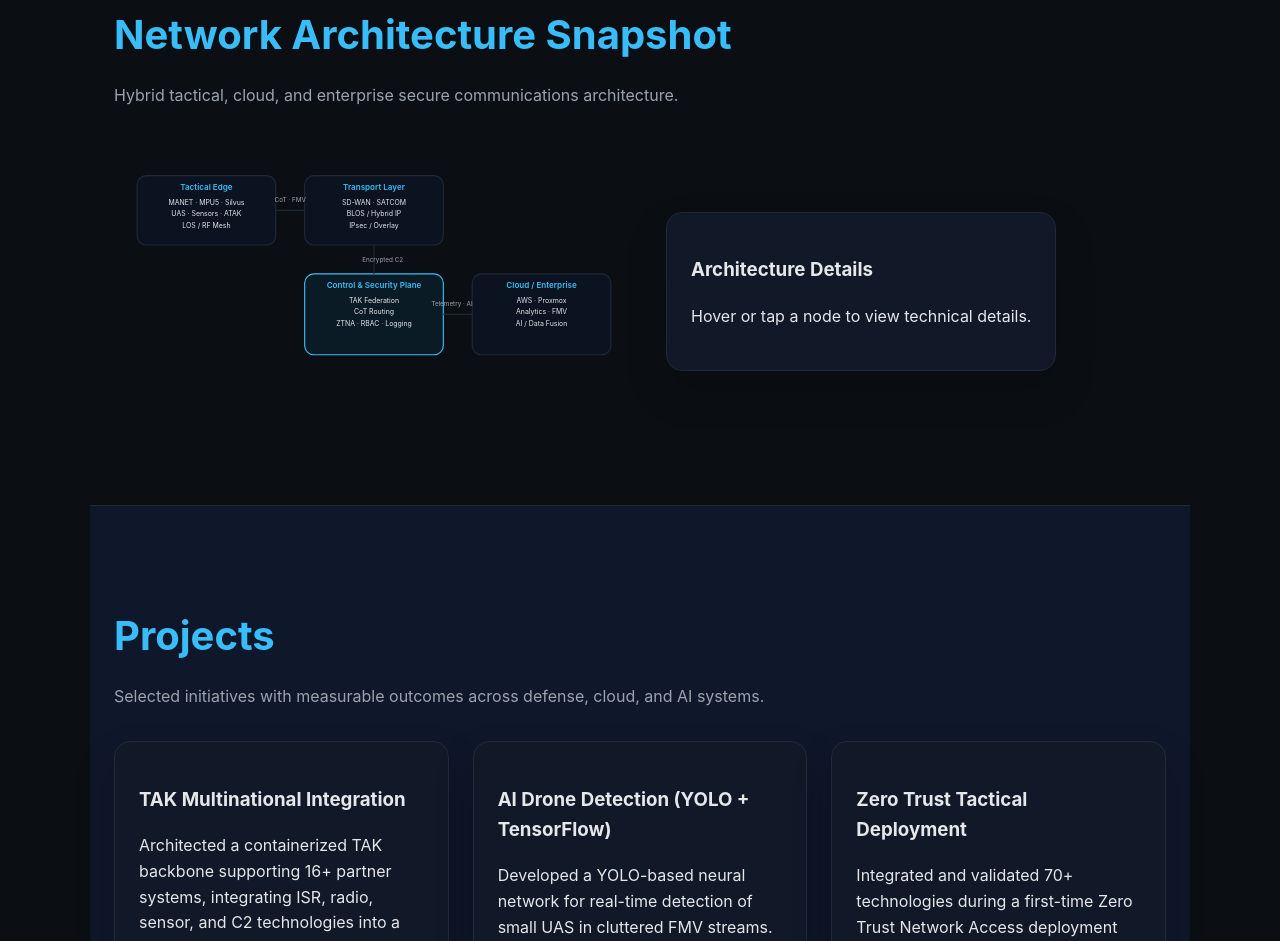
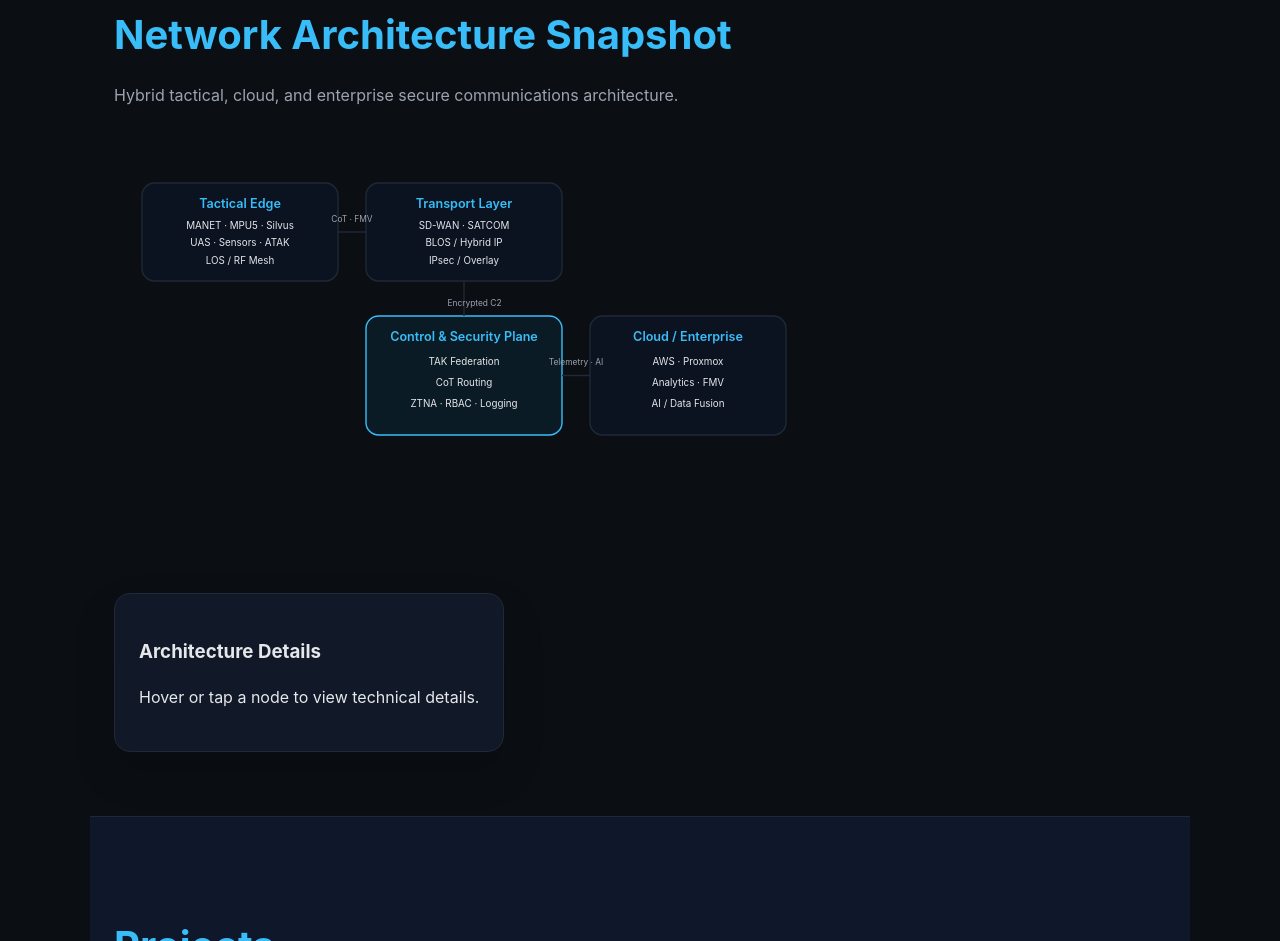
Before and after one commit to gynseng/WebSite, a plain HTML site: page index.html in a window 1280 px wide. Shown: the part 1899-2840 px from the top of the page. Drawn offline with Linux system fonts and the light colour scheme.

Commit message:
Enlarge network architecture snapshot diagram

```diff
--- a/assets/js/main.js
+++ b/assets/js/main.js
@@ -2,24 +2,29 @@
 const infoBox = document.getElementById("diagramInfo");
 
 nodes.forEach(node => {
-  node.addEventListener("mouseenter", () => {
+  const showInfo = () => {
     infoBox.innerHTML = `
       <h3>Architecture Details</h3>
       <p>${node.dataset.info}</p>
     `;
-  });
+  };
 
-  node.addEventListener("mouseleave", () => {
+  const resetInfo = () => {
     infoBox.innerHTML = `
       <h3>Architecture Details</h3>
       <p>Hover or tap a node to view technical details.</p>
     `;
-  });
+  };
 
-  node.addEventListener("click", () => {
-    infoBox.innerHTML = `
-      <h3>Architecture Details</h3>
-      <p>${node.dataset.info}</p>
-    `;
+  node.addEventListener("mouseenter", showInfo);
+  node.addEventListener("mouseleave", resetInfo);
+  node.addEventListener("focus", showInfo);
+  node.addEventListener("blur", resetInfo);
+  node.addEventListener("click", showInfo);
+  node.addEventListener("keydown", event => {
+    if (event.key === "Enter" || event.key === " ") {
+      event.preventDefault();
+      showInfo();
+    }
   });
 });
--- a/index.html
+++ b/index.html
@@ -115,46 +115,54 @@
         <p class="section-intro">Hybrid tactical, cloud, and enterprise secure communications architecture.</p>
       </div>
       <div class="diagram-container">
-<svg viewBox="0 0 900 520" role="img" aria-label="Mission-ready hybrid network architecture">
+<svg viewBox="0 0 1000 600" role="img" aria-label="Mission-ready hybrid network architecture">
   <title>Mission-Ready Hybrid Network Architecture</title>
 
   <!-- Tactical Edge -->
-  <rect x="40" y="60" width="240" height="120" rx="16" class="zone"/>
-  <text x="160" y="85" class="zone-title">Tactical Edge</text>
-  <text x="160" y="110" class="zone-text">MANET · MPU5 · Silvus</text>
-  <text x="160" y="130" class="zone-text">UAS · Sensors · ATAK</text>
-  <text x="160" y="150" class="zone-text">LOS / RF Mesh</text>
+  <g class="node" data-info="Edge teams operate on resilient RF mesh with MANET radios, ATAK clients, and ISR sensors for rapid situational awareness." tabindex="0" role="button" aria-label="Tactical Edge details">
+    <rect x="40" y="60" width="280" height="140" rx="18" class="zone"/>
+    <text x="180" y="95" class="zone-title">Tactical Edge</text>
+    <text x="180" y="125" class="zone-text">MANET · MPU5 · Silvus</text>
+    <text x="180" y="150" class="zone-text">UAS · Sensors · ATAK</text>
+    <text x="180" y="175" class="zone-text">LOS / RF Mesh</text>
+  </g>
 
   <!-- Transport Layer -->
-  <rect x="330" y="60" width="240" height="120" rx="16" class="zone"/>
-  <text x="450" y="85" class="zone-title">Transport Layer</text>
-  <text x="450" y="110" class="zone-text">SD-WAN · SATCOM</text>
-  <text x="450" y="130" class="zone-text">BLOS / Hybrid IP</text>
-  <text x="450" y="150" class="zone-text">IPsec / Overlay</text>
+  <g class="node" data-info="SD-WAN and SATCOM provide redundant BLOS transport with encrypted IP overlays and policy-based routing across theaters." tabindex="0" role="button" aria-label="Transport Layer details">
+    <rect x="360" y="60" width="280" height="140" rx="18" class="zone"/>
+    <text x="500" y="95" class="zone-title">Transport Layer</text>
+    <text x="500" y="125" class="zone-text">SD-WAN · SATCOM</text>
+    <text x="500" y="150" class="zone-text">BLOS / Hybrid IP</text>
+    <text x="500" y="175" class="zone-text">IPsec / Overlay</text>
+  </g>
 
   <!-- Control & Security -->
-  <rect x="330" y="230" width="240" height="140" rx="16" class="zone-secure"/>
-  <text x="450" y="255" class="zone-title">Control & Security Plane</text>
-  <text x="450" y="280" class="zone-text">TAK Federation</text>
-  <text x="450" y="300" class="zone-text">CoT Routing</text>
-  <text x="450" y="320" class="zone-text">ZTNA · RBAC · Logging</text>
+  <g class="node" data-info="TAK federation, CoT routing, and Zero Trust controls enforce identity-driven access with continuous logging and audit trails." tabindex="0" role="button" aria-label="Control and Security Plane details">
+    <rect x="360" y="250" width="280" height="170" rx="18" class="zone-secure"/>
+    <text x="500" y="285" class="zone-title">Control & Security Plane</text>
+    <text x="500" y="320" class="zone-text">TAK Federation</text>
+    <text x="500" y="350" class="zone-text">CoT Routing</text>
+    <text x="500" y="380" class="zone-text">ZTNA · RBAC · Logging</text>
+  </g>
 
   <!-- Cloud / Enterprise -->
-  <rect x="620" y="230" width="240" height="140" rx="16" class="zone"/>
-  <text x="740" y="255" class="zone-title">Cloud / Enterprise</text>
-  <text x="740" y="280" class="zone-text">AWS · Proxmox</text>
-  <text x="740" y="300" class="zone-text">Analytics · FMV</text>
-  <text x="740" y="320" class="zone-text">AI / Data Fusion</text>
+  <g class="node" data-info="Cloud and enterprise hubs aggregate telemetry, analytics, and FMV for AI-driven fusion and mission reporting." tabindex="0" role="button" aria-label="Cloud and Enterprise details">
+    <rect x="680" y="250" width="280" height="170" rx="18" class="zone"/>
+    <text x="820" y="285" class="zone-title">Cloud / Enterprise</text>
+    <text x="820" y="320" class="zone-text">AWS · Proxmox</text>
+    <text x="820" y="350" class="zone-text">Analytics · FMV</text>
+    <text x="820" y="380" class="zone-text">AI / Data Fusion</text>
+  </g>
 
   <!-- Links -->
-  <line x1="280" y1="120" x2="330" y2="120" class="link"/>
-  <line x1="450" y1="180" x2="450" y2="230" class="link"/>
-  <line x1="570" y1="300" x2="620" y2="300" class="link"/>
+  <line x1="320" y1="130" x2="360" y2="130" class="link"/>
+  <line x1="500" y1="200" x2="500" y2="250" class="link"/>
+  <line x1="640" y1="335" x2="680" y2="335" class="link"/>
 
   <!-- Flow Labels -->
-  <text x="305" y="105" class="flow-label">CoT · FMV</text>
-  <text x="465" y="210" class="flow-label">Encrypted C2</text>
-  <text x="585" y="285" class="flow-label">Telemetry · AI</text>
+  <text x="340" y="115" class="flow-label">CoT · FMV</text>
+  <text x="515" y="235" class="flow-label">Encrypted C2</text>
+  <text x="660" y="320" class="flow-label">Telemetry · AI</text>
 </svg>
 
 
--- a/styles.css
+++ b/styles.css
@@ -256,27 +256,22 @@
 }
 
 svg {
-  max-width: 520px;
+  max-width: 700px;
   width: 100%;
 }
 
-.node circle {
-  fill: #0b1220;
-  stroke: var(--accent);
-  stroke-width: 2;
+.node {
   cursor: pointer;
-  transition: all 0.3s ease;
 }
 
-.node text {
-  fill: var(--text);
-  text-anchor: middle;
-  font-size: 12px;
-  pointer-events: none;
+.node:focus {
+  outline: none;
 }
 
-.node:hover circle {
-  fill: var(--accent);
+.node:hover .zone,
+.node:focus .zone,
+.node:hover .zone-secure,
+.node:focus .zone-secure {
   stroke: var(--accent-strong);
 }
 
@@ -322,19 +317,19 @@
 
 .zone-title {
   fill: var(--accent);
-  font-size: 14px;
+  font-size: 18px;
   font-weight: 600;
   text-anchor: middle;
 }
 
 .zone-text {
   fill: var(--text);
-  font-size: 12px;
+  font-size: 14px;
   text-anchor: middle;
 }
 
 .flow-label {
   fill: var(--muted);
-  font-size: 11px;
+  font-size: 12px;
   text-anchor: middle;
 }
```
